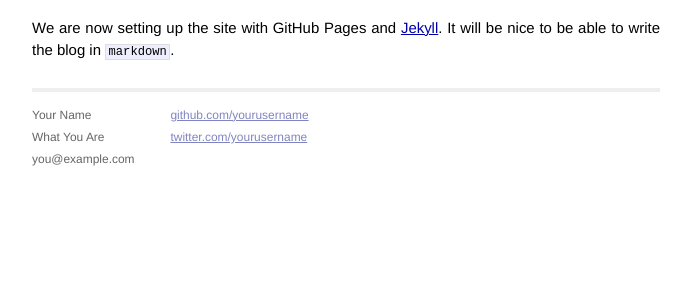
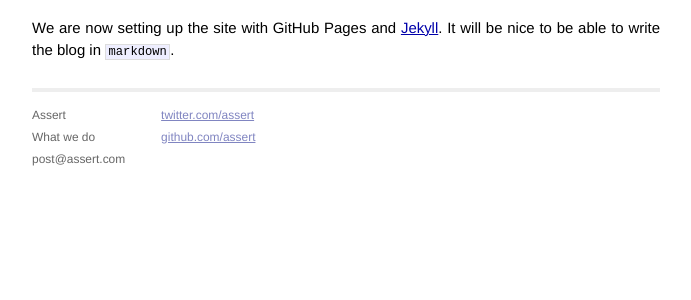
Before and after one commit to Assert/assert.github.io, a Jekyll site: the page built from _posts/2014-03-29-welcome-to-jekyll.markdown, in a window 1280 px wide. Shown: the part 155-455 px from the top of the page, without its empty margins (294-985 px from the left). Built offline with Jekyll 4.4.1, drawn with Linux system fonts in a browser that asks for light colours; Markdown is read by kramdown in place of the engine named in the settings.

Commit message:
Changing contact

```diff
--- a/_layouts/default.html
+++ b/_layouts/default.html
@@ -26,15 +26,15 @@
           <div class="footer">
             <div class="contact">
               <p>
-                Your Name<br />
-                What You Are<br />
-                you@example.com
+                Assert<br />
+                What we do<br />
+                post@assert.com
               </p>
             </div>
             <div class="contact">
               <p>
-                <a href="https://github.com/yourusername">github.com/yourusername</a><br />
-                <a href="https://twitter.com/yourusername">twitter.com/yourusername</a><br />
+                <a href="https://twitter.com/search?q=%23assert">twitter.com/assert</a><br />
+				<a href="https://github.com/assert">github.com/assert</a><br />
               </p>
             </div>
           </div>
```
